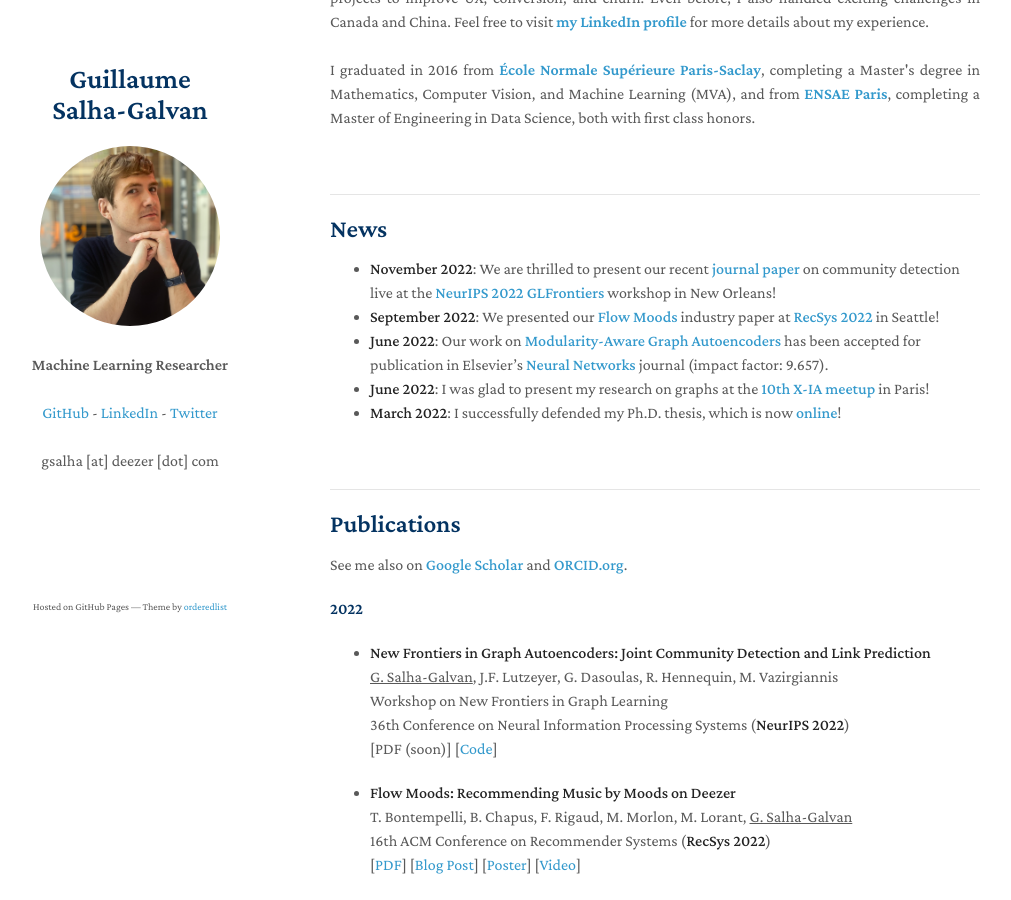
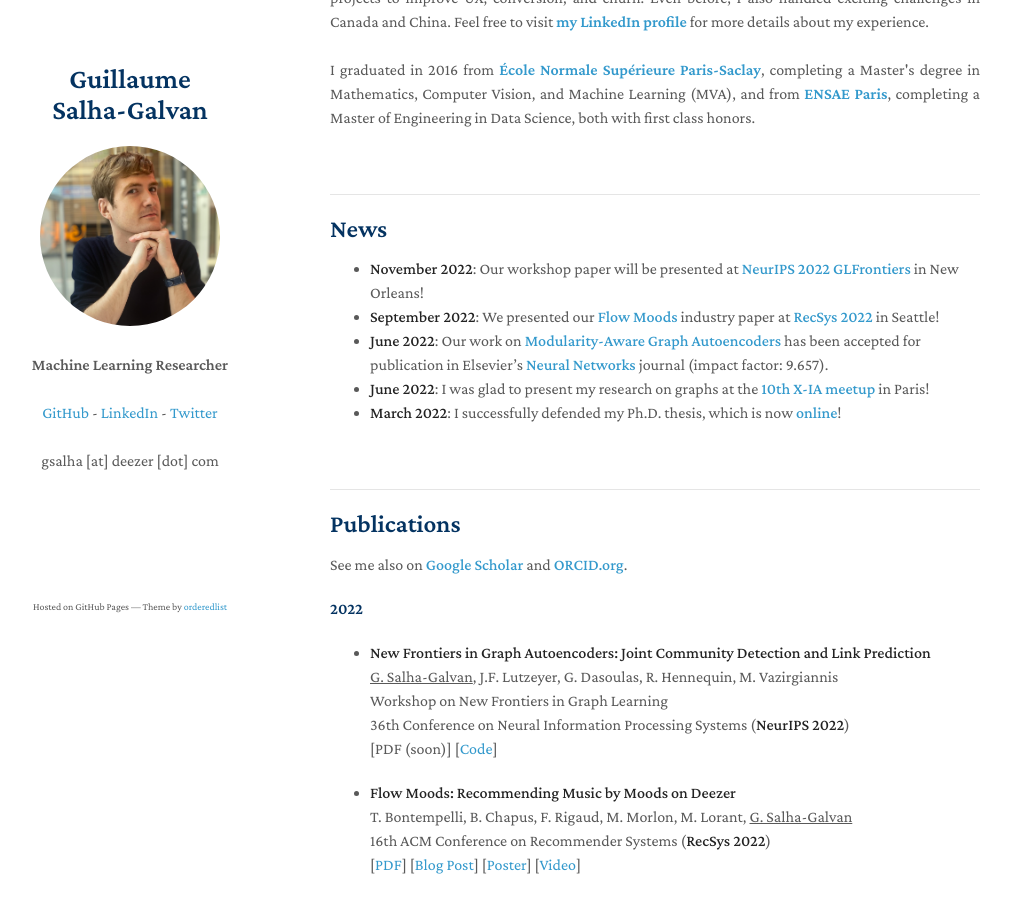
Before and after one commit to GuillaumeSalhaGalvan/GuillaumeSalhaGalvan.github.io, a Jekyll site: the page built from index.md, in a window 1280 px wide and 900 px high, scrolled down 339 px. Shown: the whole window, without its empty margins (140-1151 px from the left). Built offline with Jekyll 4.4.1, drawn with Linux system fonts in a browser that asks for light colours; our own code applies the rules of GitHub Pages for plain Markdown files; a script that is not in the unit is left out.

Commit message:
Update index.md

```diff
--- a/index.md
+++ b/index.md
@@ -17,7 +17,7 @@ I graduated in 2016 from <a href="http://math.ens-paris-saclay.fr/version-franca
 
 ## News
 
-- **November 2022**: We are thrilled to present our recent **<a href="https://arxiv.org/pdf/2202.00961.pdf" target="_blank">journal paper</a>** on community detection live at the **<a href="https://glfrontiers.github.io/" target="_blank">NeurIPS 2022 GLFrontiers</a>** workshop in New Orleans!
+- **November 2022**: Our workshop paper will be presented at **<a href="https://glfrontiers.github.io/" target="_blank">NeurIPS 2022 GLFrontiers</a>** in New Orleans!
 - **September 2022**: We presented our **<a href="https://www.deezer-blog.com/press/flow-moods/" target="_blank">Flow Moods</a>** industry paper at **<a href="https://recsys.acm.org/recsys22/" target="_blank">RecSys 2022</a>** in Seattle!
 - **June 2022**: Our work on **<a href="https://arxiv.org/pdf/2202.00961.pdf" target="_blank">Modularity-Aware Graph Autoencoders</a>** has been accepted for publication in Elsevier's **<a href="https://www.journals.elsevier.com/neural-networks" target="_blank">Neural Networks</a>** journal (impact factor: 9.657).
 - **June 2022**: I was glad to present my research on graphs at the **<a href="https://twitter.com/researchdeezer/status/1534884094462640128" target="_blank">10th X-IA meetup</a>** in Paris!
```
